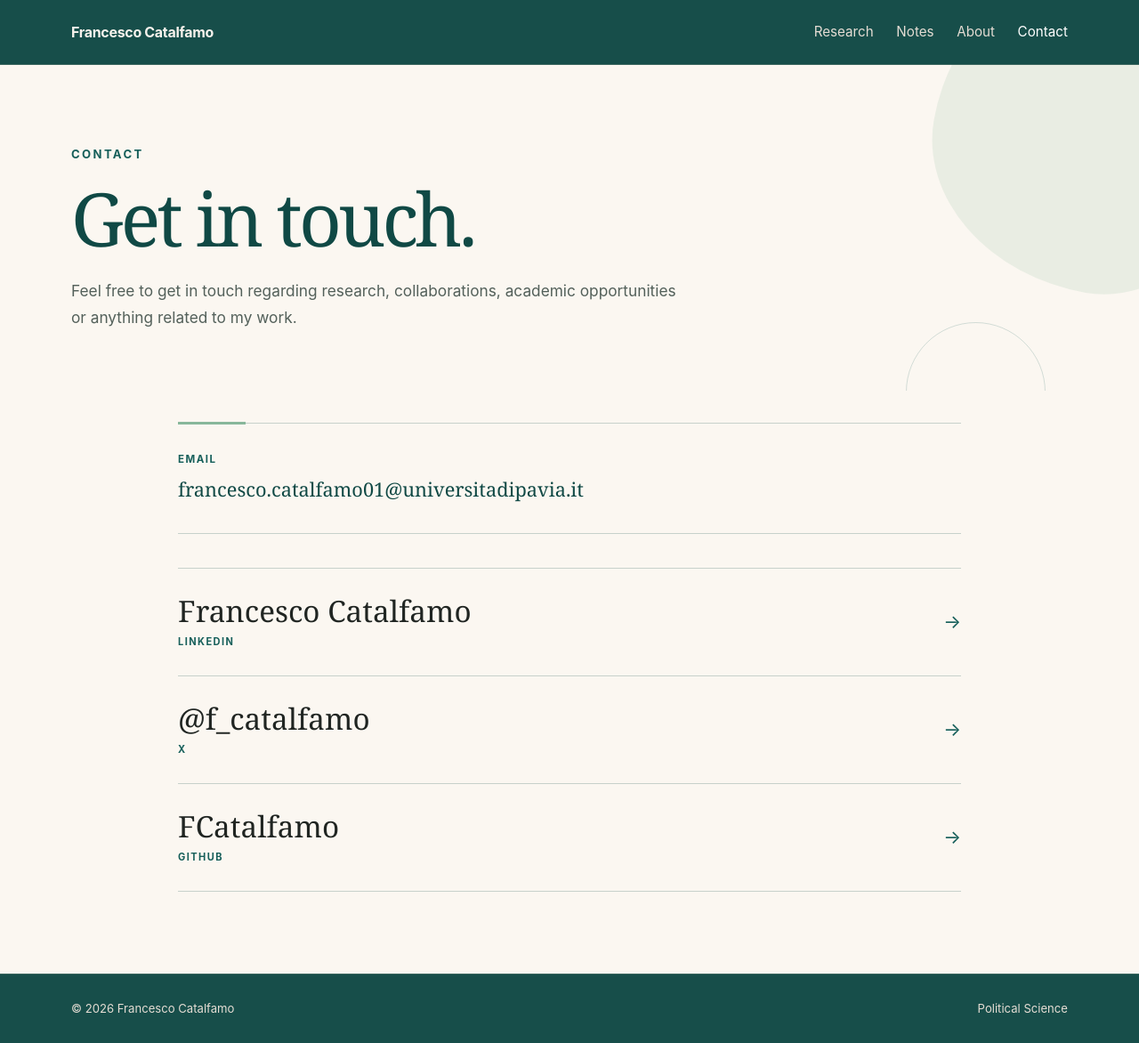
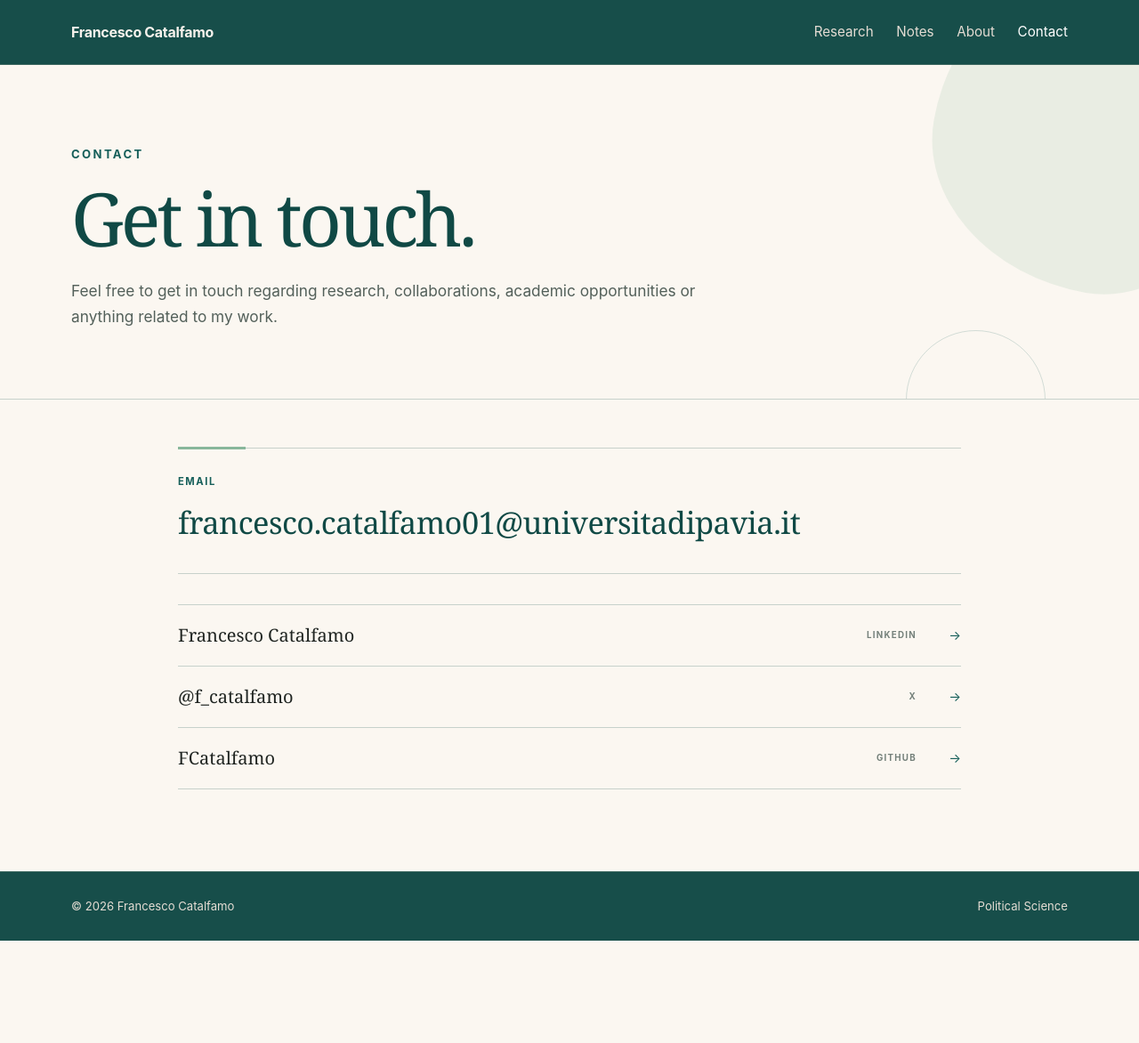
Before and after one commit to FCatalfamo/FCatalfamo.github.io, a Jekyll site: the page built from contact/index.html, in a window 1280 px wide and 1172 px high. Shown: the whole window at 89% size. Built offline with Jekyll 4.4.1, drawn with Linux system fonts in a browser that asks for light colours.

Commit message:
Update contact index.html

```diff
--- a/contact/index.html
+++ b/contact/index.html
@@ -188,13 +188,13 @@ title: Contact
 
         .contact-hero {
 
-            padding: 90px 0 68px;
-
-            background: var(--ivory);
-
             position: relative;
 
             overflow: hidden;
+
+            padding: 90px 0 78px;
+
+            background: var(--ivory);
 
         }
 
@@ -247,11 +247,11 @@ title: Contact
 
         .hero-inner {
 
-            max-width: 760px;
-
             position: relative;
 
             z-index: 1;
+
+            max-width: 790px;
 
         }
 
@@ -268,7 +268,7 @@ title: Contact
 
             font-weight: 700;
 
-            margin-bottom: 19px;
+            margin-bottom: 20px;
 
         }
 
@@ -280,9 +280,9 @@ title: Contact
                 "Times New Roman",
                 serif;
 
-            font-size: clamp(3.7rem, 6.5vw, 5.5rem);
+            font-size: clamp(3.8rem, 6.5vw, 5.7rem);
 
-            line-height: 0.98;
+            line-height: 0.96;
 
             letter-spacing: -0.045em;
 
@@ -297,7 +297,7 @@ title: Contact
 
         .hero-intro {
 
-            max-width: 690px;
+            max-width: 720px;
 
             color: #53605a;
 
@@ -318,16 +318,16 @@ title: Contact
 
         .contact-section {
 
-            padding: 36px 0 92px;
+            padding: 54px 0 92px;
 
-            background: var(--ivory);
+            border-top: 1px solid var(--line-dark);
 
         }
 
 
         .contact-panel {
 
-            width: min(880px, 100%);
+            max-width: 880px;
 
             margin: 0 auto;
 
@@ -342,13 +342,13 @@ title: Contact
 
         .email-block {
 
-            padding: 31px 0 34px;
+            position: relative;
+
+            padding: 28px 0 36px;
 
             border-top: 1px solid var(--line-dark);
 
             border-bottom: 1px solid var(--line-dark);
-
-            position: relative;
 
         }
 
@@ -359,9 +359,9 @@ title: Contact
 
             position: absolute;
 
+            top: -2px;
+
             left: 0;
-
-            top: -2px;
 
             width: 76px;
 
@@ -378,13 +378,13 @@ title: Contact
 
             text-transform: uppercase;
 
-            letter-spacing: 0.13em;
+            letter-spacing: 0.14em;
 
-            font-size: 0.72rem;
+            font-size: 0.7rem;
 
             font-weight: 700;
 
-            margin-bottom: 9px;
+            margin-bottom: 14px;
 
         }
 
@@ -398,11 +398,13 @@ title: Contact
                 "Times New Roman",
                 serif;
 
+            font-size: clamp(1.45rem, 2.8vw, 2.15rem);
+
+            line-height: 1.25;
+
+            letter-spacing: -0.015em;
+
             color: var(--petrol-dark);
-
-            font-size: clamp(1.05rem, 1.7vw, 1.55rem);
-
-            line-height: 1.35;
 
             white-space: nowrap;
 
@@ -426,7 +428,7 @@ title: Contact
 
         .social-list {
 
-            margin-top: 38px;
+            margin-top: 34px;
 
             border-top: 1px solid var(--line-dark);
 
@@ -437,43 +439,47 @@ title: Contact
 
             display: grid;
 
-            grid-template-columns: 1fr auto;
+            grid-template-columns:
+                minmax(0, 1fr)
+                100px
+                26px;
 
-            gap: 30px;
+            gap: 24px;
 
             align-items: center;
 
-            padding: 29px 0;
+            padding: 22px 0;
 
             border-bottom: 1px solid var(--line-dark);
 
             transition:
-                padding 0.2s ease,
-                background 0.2s ease;
+                background 0.18s ease,
+                padding 0.18s ease;
 
         }
 
 
         .social-row:hover {
 
+            background: rgba(136, 183, 155, 0.10);
+
             padding-left: 12px;
+
             padding-right: 12px;
-
-            background: rgba(136, 183, 155, 0.10);
 
         }
 
 
-        .social-main {
+        .social-name {
 
             font-family:
                 Georgia,
                 "Times New Roman",
                 serif;
 
-            font-size: clamp(1.55rem, 2.6vw, 2.2rem);
+            font-size: 1.25rem;
 
-            line-height: 1.1;
+            line-height: 1.2;
 
             color: var(--ink);
 
@@ -482,26 +488,19 @@ title: Contact
         }
 
 
-        .social-row:hover .social-main {
+        .social-tag {
 
-            color: var(--petrol);
+            color: #74807a;
 
-        }
+            text-transform: uppercase;
 
+            letter-spacing: 0.13em;
 
-        .social-type {
-
-            margin-top: 7px;
-
-            color: var(--petrol);
-
-            font-size: 0.69rem;
+            font-size: 0.61rem;
 
             font-weight: 700;
 
-            letter-spacing: 0.13em;
-
-            text-transform: uppercase;
+            text-align: right;
 
         }
 
@@ -510,11 +509,18 @@ title: Contact
 
             color: var(--petrol);
 
-            font-size: 1.3rem;
+            font-size: 0.9rem;
 
-            transform: translateX(0);
+            text-align: right;
 
             transition: transform 0.18s ease;
+
+        }
+
+
+        .social-row:hover .social-name {
+
+            color: var(--petrol);
 
         }
 
@@ -562,11 +568,40 @@ title: Contact
 
 
         /* ======================================
+           TABLET
+        ====================================== */
+
+
+        @media (max-width: 760px) {
+
+            .social-row {
+
+                grid-template-columns:
+                    minmax(0, 1fr)
+                    80px
+                    24px;
+
+                gap: 16px;
+
+            }
+
+
+            .email-link {
+
+                font-size: 1.55rem;
+
+            }
+
+        }
+
+
+
+        /* ======================================
            MOBILE
         ====================================== */
 
 
-        @media (max-width: 620px) {
+        @media (max-width: 560px) {
 
             .navbar {
 
@@ -596,7 +631,7 @@ title: Contact
 
             .contact-hero {
 
-                padding: 62px 0 48px;
+                padding: 62px 0 52px;
 
             }
 
@@ -610,6 +645,8 @@ title: Contact
 
             .email-link {
 
+                font-size: 1.28rem;
+
                 white-space: normal;
 
                 overflow-wrap: anywhere;
@@ -619,7 +656,37 @@ title: Contact
 
             .social-row {
 
-                padding: 24px 0;
+                grid-template-columns:
+                    minmax(0, 1fr)
+                    auto
+                    22px;
+
+                gap: 12px;
+
+                padding: 19px 0;
+
+            }
+
+
+            .social-row:hover {
+
+                padding-left: 0;
+
+                padding-right: 0;
+
+            }
+
+
+            .social-name {
+
+                font-size: 1.08rem;
+
+            }
+
+
+            .social-tag {
+
+                font-size: 0.56rem;
 
             }
 
@@ -715,8 +782,8 @@ title: Contact
                     <p class="hero-intro">
 
                         Feel free to get in touch regarding research,
-                        collaborations, academic opportunities or anything
-                        related to my work.
+                        collaborations, academic opportunities or
+                        anything related to my work.
 
                     </p>
 
@@ -767,7 +834,7 @@ title: Contact
 
 
 
-                    <!-- SOCIAL -->
+                    <!-- SOCIALS -->
 
 
                     <div class="social-list">
@@ -781,19 +848,13 @@ title: Contact
                         >
 
 
-                            <div>
-
-
-                                <div class="social-main">
+                            <div class="social-name">
                                 Francesco Catalfamo
                             </div>
 
 
-                                <div class="social-type">
+                            <div class="social-tag">
                                 LinkedIn
-                                </div>
-
-
                             </div>
 
 
@@ -815,19 +876,13 @@ title: Contact
                         >
 
 
-                            <div>
-
-
-                                <div class="social-main">
+                            <div class="social-name">
                                 @f_catalfamo
                             </div>
 
 
-                                <div class="social-type">
+                            <div class="social-tag">
                                 X
-                                </div>
-
-
                             </div>
 
 
@@ -849,19 +904,13 @@ title: Contact
                         >
 
 
-                            <div>
-
-
-                                <div class="social-main">
+                            <div class="social-name">
                                 FCatalfamo
                             </div>
 
 
-                                <div class="social-type">
+                            <div class="social-tag">
                                 GitHub
-                                </div>
-
-
                             </div>
 
 
```
Lines whose indentation alone changed are shown as unchanged.
